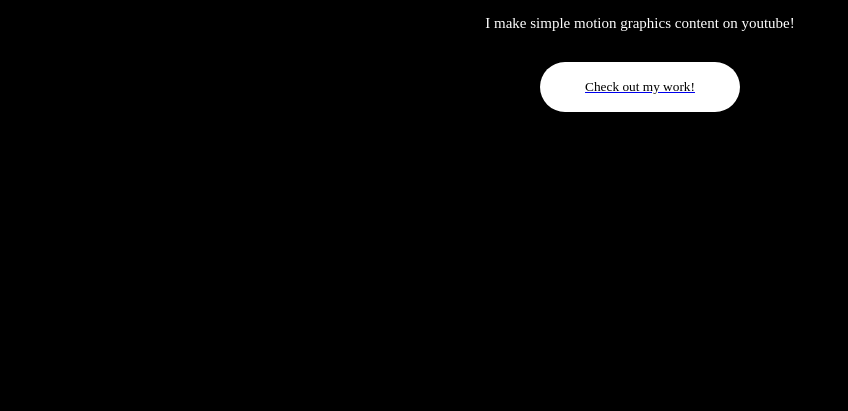
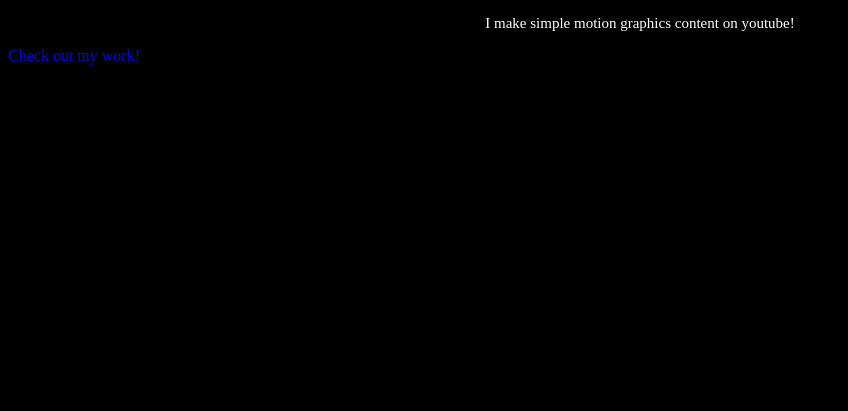
Before and after one commit to SodaMotion/sodamotion.github.io, a plain HTML site: page index.html in a window 1280 px wide. Shown: the part 389-800 px from the top of the page, without its empty margins (0-848 px from the left). Drawn offline with Linux system fonts and the light colour scheme.

Commit message:
Test2.html

```diff
--- a/index.html
+++ b/index.html
@@ -44,8 +44,6 @@
                 border: none;
                 cursor: pointer;
                 transition: background-color 0.3s ease, color 0.3s ease;
-                a     color: #FFFFFF;
-    text-decoration: none;
             }
 
             button:hover
@@ -64,6 +62,6 @@
        <img class="img" src="SodaLogo.png" alt="soda-logo">
        <p class="title">@Soda.Motion</p>
        <p class="description">I make simple motion graphics content on youtube!</p>
-      <a href="https://www.youtube.com/@soda.motion"</a> <button class="work">Check out my work!</button>
+      <a href="https://www.youtube.com/@soda.motion" style="text-decoration: none;">Check out my work!</a>
     </body>
 </html>
```
